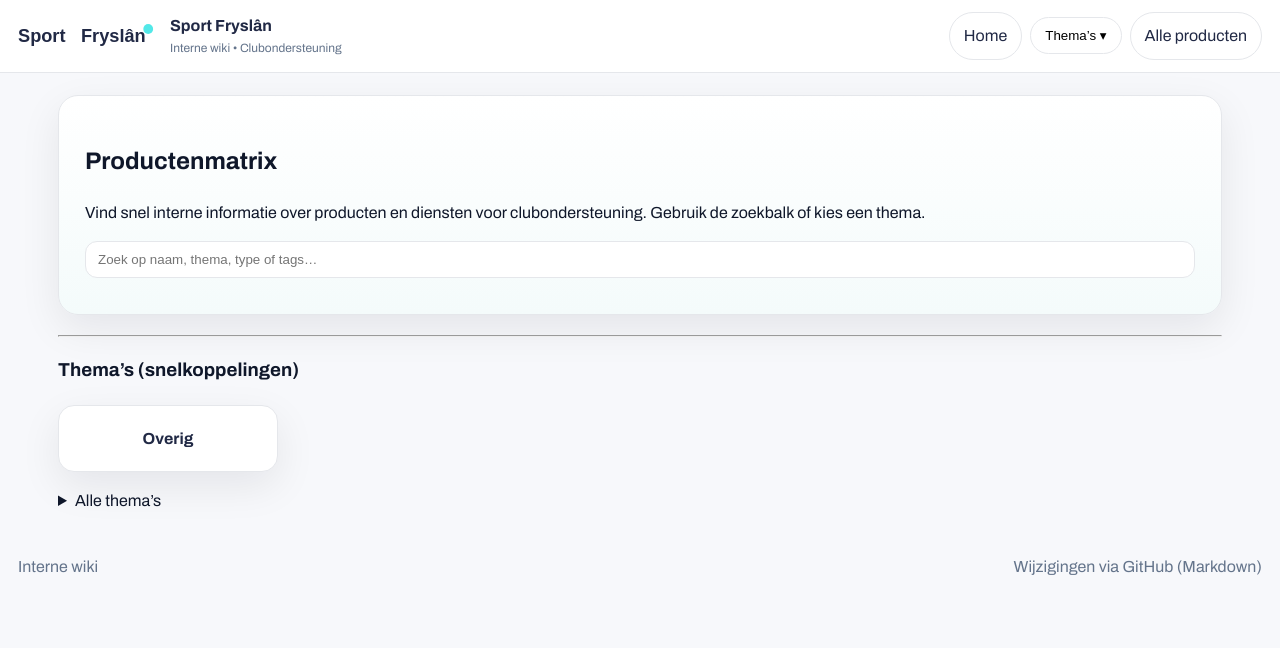
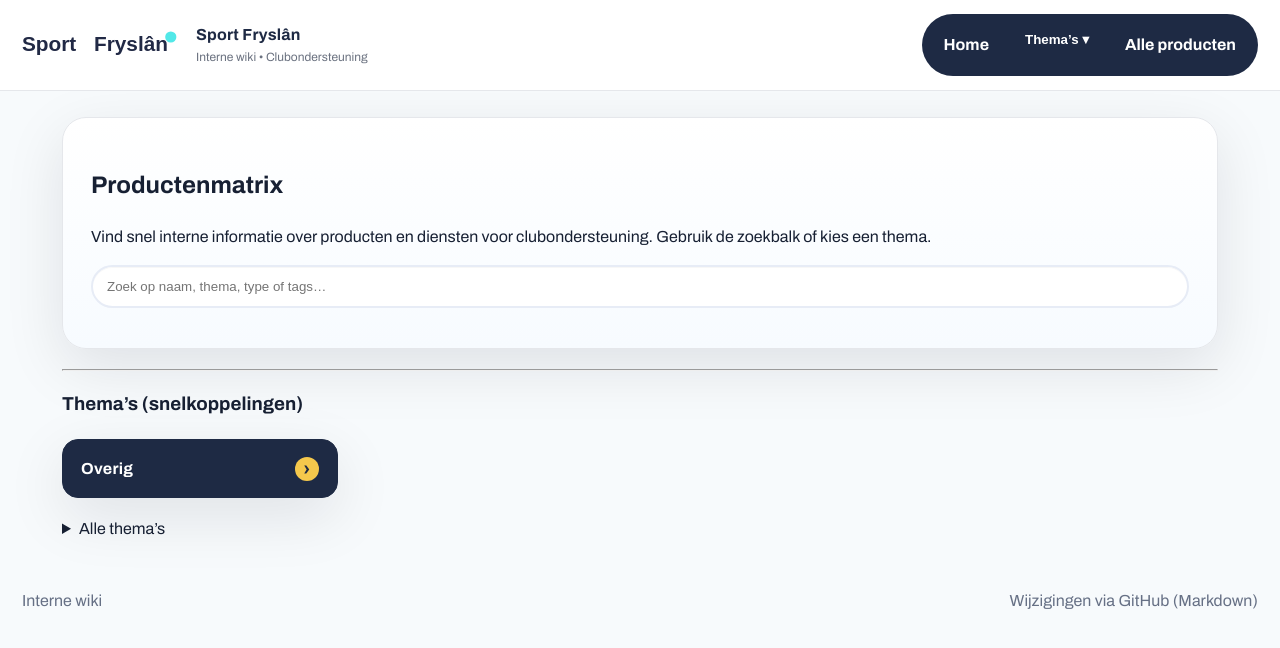
Before and after one commit to Llorsque/wiki-co2, a Jekyll site: the page built from index.md, in a window 1280 px wide. Shown: the top 648 px of the page. Built offline with Jekyll 4.4.1, drawn with Linux system fonts in a browser that asks for light colours.

Commit message:
Add files via upload

```diff
--- a/_includes/header.html
+++ b/_includes/header.html
@@ -4,6 +4,7 @@
     <div class="brand-text"><strong>Sport Fryslân</strong><span>Interne wiki • Clubondersteuning</span></div>
   </a>
   <nav class="nav">
+    <div class="pill">
       <a href="{{ '/' | relative_url }}">Home</a>
       <div class="dropdown">
         <button class="dropbtn">Thema’s ▾</button>
@@ -15,5 +16,6 @@
         </div>
       </div>
       <a href="{{ '/product/' | relative_url }}">Alle producten</a>
+    </div>
   </nav>
 </header>
--- a/assets/css/style.css
+++ b/assets/css/style.css
@@ -1,50 +1,137 @@
-:root{--blue:#212945;--cyan:#52E8E8;--ink:#0f172a;--muted:#64748b;--bg:#f7f8fb;--card:#fff;--border:#e5e7eb;--radius:16px;--shadow:0 14px 40px rgba(2,6,23,.08)}
-*{box-sizing:border-box}html,body{height:100%}
-body{margin:0;background:var(--bg);font:16px/1.6 'Archivo',system-ui,-apple-system,Segoe UI,Roboto,Arial,sans-serif;color:var(--ink)}
-a{color:var(--blue);text-decoration:none}a:hover{text-decoration:underline}
+:root{
+  --navy:#1e2a44;        /* donkerblauw uit huisstijl */
+  --navy-900:#172033;
+  --ink:#0f172a;
+  --muted:#6b7280;
+  --bg:#f7fafc;
+  --card:#ffffff;
+  --border:#e5e7eb;
+  --radius:16px;
+  --shadow:0 18px 60px rgba(3,10,28,.10);
+  --yellow:#f5c84c;      /* gele accentkleur knoppen/zoek */
+  --aqua:#4ed9d9;        /* turquoise accent (pijlen) */
+}
 
-.topbar{position:sticky;top:0;z-index:60;display:flex;align-items:center;gap:16px;padding:12px 18px;background:#fff;border-bottom:1px solid var(--border)}
-.brand{display:flex;align-items:center;gap:12px}
-.brand .logo{height:28px}
+*{box-sizing:border-box}
+html,body{height:100%}
+body{
+  margin:0;
+  background:var(--bg);
+  font:16px/1.6 'Archivo',system-ui,-apple-system,Segoe UI,Roboto,Arial,sans-serif;
+  color:var(--navy-900);
+}
+
+a{color:var(--navy);text-decoration:none}
+a:hover{text-decoration:underline}
+
+.topbar{
+  position:sticky;top:0;z-index:70;
+  display:flex;align-items:center;gap:18px;
+  padding:14px 22px;background:#fff;
+  border-bottom:1px solid var(--border);
+}
+.brand{display:flex;align-items:center;gap:14px}
+.brand .logo{height:32px}
 .brand-text{display:flex;flex-direction:column}
-.brand-text strong{color:var(--blue); font-weight:700}
+.brand-text strong{color:var(--navy);font-weight:800;letter-spacing:.2px}
 .brand-text span{font-size:12px;color:var(--muted)}
 
-.nav{margin-left:auto;display:flex;gap:8px;align-items:center; position: relative}
-.nav a, .btn, .dropbtn{display:inline-flex;align-items:center;gap:8px;padding:10px 14px;border:1px solid var(--border);border-radius:999px;background:#fff}
-.nav a:hover,.btn:hover,.dropbtn:hover{border-color:var(--blue);transform:translateY(-1px)}
+/* NAV PILL */
+.nav{margin-left:auto;display:flex;gap:10px;align-items:center}
+.nav .pill{
+  display:flex;gap:8px;padding:8px;
+  background:var(--navy);
+  border-radius:999px;
+}
+.nav .pill a,
+.nav .pill .dropbtn{
+  color:#fff;
+  background:transparent;
+  border:none;
+  padding:10px 14px;border-radius:999px;
+  font-weight:700;
+}
+.nav .pill a:hover,
+.nav .pill .dropbtn:hover{background:rgba(255,255,255,.1)}
+.dropdown{position:relative;display:inline-block}
+.dropdown-content{
+  display:none;position:absolute;right:0;top:110%;
+  min-width:280px;max-height:60vh;overflow:auto;
+  background:#fff;border:1px solid var(--border);
+  border-radius:14px;box-shadow:var(--shadow);padding:8px;z-index:80
+}
+.dropdown:hover .dropdown-content{display:block}
+.dropdown-content a{
+  display:block;padding:10px 12px;border-radius:10px;color:var(--navy-900);font-weight:600
+}
+.dropdown-content a:hover{background:#f2f6ff}
 
-.dropdown{position:relative;display:inline-block}
-.dropdown-content{display:none;position:absolute;right:0;top:100%;min-width:280px;max-height:60vh;overflow:auto;background:#fff;border:1px solid var(--border);border-radius:14px;box-shadow:var(--shadow);padding:8px;z-index:80}
-.dropdown:hover .dropdown-content{display:block}
-.dropdown-content a{display:block;padding:8px 10px;border-radius:10px}
-.dropdown-content a:hover{background:rgba(82,232,232,.10)}
+/* CONTAINERS */
+.container{max-width:1200px;margin:26px auto;padding:0 22px}
+.hero{
+  background:linear-gradient(180deg,#fff,#f7fbff);
+  border:1px solid var(--border);border-radius:24px;
+  padding:28px;box-shadow:var(--shadow)
+}
 
-.container{max-width:1200px;margin:22px auto;padding:0 18px}
-.hero{background:linear-gradient(180deg,#fff,#f4fbfb);border:1px solid var(--border);border-radius:20px;padding:26px;box-shadow:var(--shadow)}
+/* GRID / CARDS */
+.grid{display:grid;gap:20px;grid-template-columns:repeat(auto-fill,minmax(260px,1fr))}
+.card{
+  background:var(--card);border:1px solid var(--border);
+  border-radius:18px;padding:18px;box-shadow:var(--shadow);
+  transition:transform .12s ease, box-shadow .12s ease
+}
+.card:hover{transform:translateY(-4px)}
 
-.grid{display:grid;gap:18px;grid-template-columns:repeat(auto-fill,minmax(260px,1fr))}
-.theme-grid{display:grid;gap:16px;grid-template-columns:repeat(auto-fill,minmax(220px,1fr));margin:16px 0}
-.btn-theme{display:block;text-align:center;padding:20px;border-radius:16px;border:1px solid var(--border);background:#fff;box-shadow:var(--shadow);font-weight:700}
-.btn-theme:hover{background:rgba(82,232,232,.10)}
+/* THEME BUTTONS à la huisstijl */
+.theme-grid{display:grid;gap:18px;grid-template-columns:repeat(auto-fill,minmax(220px,1fr));margin:18px 0}
+.btn-theme{
+  display:flex;align-items:center;justify-content:space-between;gap:12px;
+  font-weight:800;letter-spacing:.2px;
+  color:#fff;background:var(--navy);padding:16px 18px;
+  border-radius:16px;border:1px solid var(--navy);
+  box-shadow:var(--shadow)
+}
+.btn-theme::after{content:'›';font-size:20px;line-height:1;background:var(--yellow);color:var(--navy);border-radius:999px;padding:2px 8px;margin-left:6px}
+.btn-theme:hover{filter:brightness(1.03)}
 
-.layout{display:grid;grid-template-columns:260px 1fr;gap:18px}
-.sidebar{position:sticky;top:76px;height:calc(100vh - 96px);overflow:auto;padding:12px;border:1px solid var(--border);border-radius:14px;background:#fff;box-shadow:var(--shadow)}
-.sidebar h4{margin:6px 0 10px 0}
+/* SIDEBAR */
+.layout{display:grid;grid-template-columns:280px 1fr;gap:22px}
+.sidebar{
+  position:sticky;top:86px;height:calc(100vh - 106px);
+  overflow:auto;padding:14px;border:1px solid var(--border);
+  border-radius:16px;background:#fff;box-shadow:var(--shadow)
+}
+.sidebar h4{margin:4px 0 12px 0}
 .side-list{list-style:none;margin:0;padding:0}
 .side-list li{margin:6px 0}
-.side-list a{display:block;padding:8px 10px;border-radius:10px}
-.side-list a:hover{background:rgba(82,232,232,.10)}
+.side-list a{display:flex;justify-content:space-between;align-items:center;padding:10px 12px;border-radius:12px}
+.side-list a::after{content:'›';color:var(--yellow);font-weight:900}
+.side-list a:hover{background:#f6f8ff}
 
-.card{background:#fff;border:1px solid var(--border);border-radius:16px;padding:16px;box-shadow:var(--shadow);transition:transform .15s ease}
-.card:hover{transform:translateY(-3px)}
-.badge{display:inline-block;font-size:12px;background:#f3f4f6;border:1px solid var(--border);padding:4px 8px;border-radius:999px;margin-right:6px}
-.kicker{font-size:12px;color:var(--muted);margin:0}
-.breadcrumbs{font-size:14px;color:var(--muted);margin-bottom:10px}
-.breadcrumbs a{color:var(--muted)}
+/* BADGES */
+.badge{display:inline-block;font-size:12px;background:#eef2ff;color:var(--navy);border:1px solid #dbe4ff;padding:4px 8px;border-radius:999px;margin-right:6px}
 
-.footer{display:flex;justify-content:space-between;align-items:center;padding:18px 18px;color:var(--muted)}
+/* SEARCH */
+.search-wrap{display:flex;gap:10px;flex-wrap:wrap;margin:12px 0}
+.search-wrap input{
+  flex:1;min-width:260px;padding:12px 14px;
+  border:2px solid #e7ecf6;border-radius:999px;
+  box-shadow:inset 0 1px 0 rgba(0,0,0,.03)
+}
+.search-wrap input:focus{outline:none;border-color:var(--yellow);box-shadow:0 0 0 3px rgba(245,200,76,.25)}
 
-.search-wrap{display:flex;gap:8px;flex-wrap:wrap;margin:10px 0}
-.search-wrap input{flex:1;min-width:240px;padding:10px 12px;border:1px solid var(--border);border-radius:12px}
-.search-wrap select{padding:10px 12px;border:1px solid var(--border);border-radius:12px}
+/* BUTTON */
+.btn{
+  display:inline-flex;align-items:center;gap:10px;
+  background:var(--navy);color:#fff;border:none;
+  padding:10px 16px;border-radius:999px;font-weight:800
+}
+.btn::after{content:'›';background:var(--yellow);color:var(--navy);border-radius:999px;padding:2px 8px}
+.btn:hover{filter:brightness(1.05)}
+
+.breadcrumbs{font-size:14px;color:#667085;margin-bottom:10px}
+.breadcrumbs a{color:#667085}
+
+/* FOOTER */
+.footer{display:flex;justify-content:space-between;align-items:center;padding:20px 22px;color:#667085}
```
Lines whose indentation alone changed are shown as unchanged.
